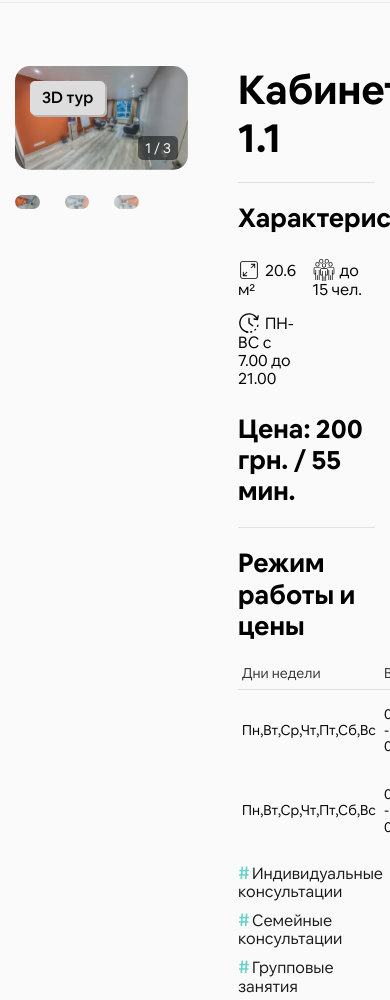
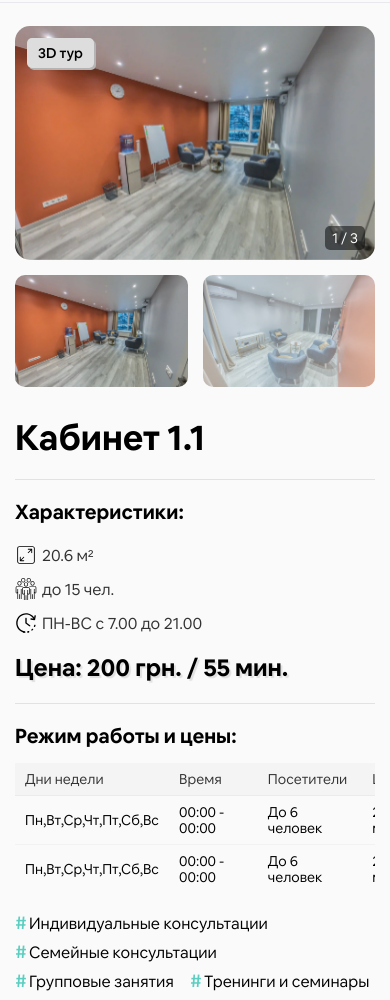
Before and after one commit to korichh/comfort-zone, a plain HTML site: page apartment.html in a window 390 px wide. Shown: the part 94-1094 px from the top of the page. Drawn offline with Linux system fonts and the light colour scheme.

Commit message:
apartment

```diff
--- a/apartment.html
+++ b/apartment.html
@@ -25,7 +25,7 @@
                 </div>
                 <ul class="menu">
                     <li class="menu-item"><a href="#kabinet">Кабинеты</a></li>
-                    <li class="menu-item"><a href="/price">Цены</a></li>
+                    <li class="menu-item"><a href="/price">Цены и оплата</a></li>
                     <li class="menu-item"><a href="/booking">Расписание</a></li>
                     <li class="menu-item"><a href="/rules">Правила</a></li>
                     <li class="menu-item"><a href="/about">О нас</a></li>
@@ -80,13 +80,13 @@
                         <div class="right">
                             <ul class="menu">
                                 <li class="menu-item"><a href="#kabinet">Кабинеты</a></li>
-                                <li class="menu-item"><a href="/price">Цены</a></li>
+                                <li class="menu-item"><a href="/price">Цены и оплата</a></li>
                                 <li class="menu-item"><a href="/booking">Расписание</a></li>
                                 <li class="menu-item"><a href="/rules">Правила</a></li>
                                 <li class="menu-item"><a href="/about">О нас</a></li>
                                 <li class="menu-item"><a href="/about">Контакты</a></li>
                             </ul>
-                            <a href="#" class="profile"></a>
+                            <a aria-label="go to profile page" href="#" class="profile"></a>
                             <button aria-label="open mobile" class="burger"><img src="img/icons/burger.svg" alt="icon burger" loading="lazy" width="40" height="40"></button>
                         </div>
                     </div>
@@ -122,7 +122,7 @@
                                 <h1>Кабинет 1.1</h1>
                                 <div class="columns">
                                     <div class="column">
-                                        <h2>Характеристики</h2>
+                                        <h2>Характеристики:</h2>
                                         <ul class="features apartment-features">
                                             <li class="square">20.6 м²</li>
                                             <li class="capacity">до 15 чел.</li>
@@ -131,8 +131,9 @@
                                         <h2 class="price">Цена: 200 грн. / 55 мин.</h2>
                                     </div>
                                     <div class="column">
-                                        <h2>Режим работы и цены</h2>
-                                        <table class="schedule">
+                                        <h2>Режим работы и цены:</h2>
+                                        <div class="schedule">
+                                            <table>
                                                 <thead>
                                                     <tr>
                                                         <th>Дни недели</th>
@@ -156,6 +157,7 @@
                                                     </tr>
                                                 </tbody>
                                             </table>
+                                        </div>
                                         <ul class="tags">
                                             <li><a href="#">Индивидуальные консультации</a></li>
                                             <li><a href="#">Семейные консультации</a></li>
@@ -165,6 +167,11 @@
                                             <li><a href="#">Воркшопы</a></li>
                                         </ul>
                                     </div>
+                                </div>
+                            </div>
+                        </div>
+                        <div class="bottom">
+                            <div class="columns">
                                 <div class="column">
                                     <h2>Удобства:</h2>
                                     <ul class="facilities apartment-facilities">
@@ -182,8 +189,8 @@
                                         <li class="chair">3 кресла</li>
                                         <li class="table-small">Журнальный столик</li>
                                         <li class="mirror">Зеркало</li>
+                                        <li class="projector">Проектор (переходники для подключения через HDMI, VGA, Apple, iPhone, Type C у администратора)</li>
                                         <li class="cooler">Кулер с водой</li>
-                                            <li class="projector">Проектор (переходники для подключения через HDMI, VGA, Apple, iPhone, Type C у администратора)</li>
                                         <li class="table-small">Столик под ноутбук</li>
                                         <li class="flipchart">Флипчарт с магнитно-маркерной поверхностью (без бумаги)</li>
                                         <li class="markers">Набор цветных маркеров</li>
@@ -205,20 +212,15 @@
                                         <li>Bluetooth-колонка</li>
                                     </ul>
                                 </div>
-                                </div>
-                            </div>
-                        </div>
-                        <div class="bottom">
-                            <div class="section">
-                                <h2>Описание</h2>
+                                <div class="column">
+                                    <h2>Описание:</h2>
                                     <p>Кабинет предназначен для проведения индивидуальных, семейных консультаций и групповых занятий. Может использоваться для проведения тренинов, семинаров и воркшопов.</p>
                                 </div>
-                            <div class="section">
-                                <h2>Календарь</h2>
-
+                                <div class="column">
+                                    <h2>Календарь:</h2>
                                 </div>
-                            <div class="section">
-                                <h2>Остальные кабинеты</h2>
+                                <div class="column">
+                                    <h2>Остальные кабинеты:</h2>
                                     <div class="office-list">
                                         <ul class="list">
                                             <li class="item">
@@ -312,6 +314,7 @@
                             </div>
                         </div>
                     </div>
+                </div>
             </section>
         </main>
         <footer class="footer">
--- a/css/main.css
+++ b/css/main.css
@@ -528,6 +528,14 @@ html {
         font-size: 32px;
     }
 }
+@media (max-width: 499.98px) {
+    .btn-tour {
+        top: 12px;
+        left: 12px;
+        padding: 7px 11px;
+        font-size: 14px;
+    }
+}
 
 .header {
     background-color: #fbfafa;
@@ -1508,7 +1516,7 @@ html {
 .office-list .swiper-slide::before {
     content: "";
     display: block;
-    padding-top: 70%;
+    padding-top: 65%;
 }
 .office-list .swiper-slide img {
     display: block;
@@ -1605,6 +1613,9 @@ html {
     }
     .office-filter .filter > label {
         width: 50%;
+    }
+    .office-list .inner {
+        border-radius: 15px;
     }
 }
 @media (max-width: 599.98px) {
@@ -1897,7 +1908,7 @@ html {
 .apartment .swiper-top .swiper-slide::before {
     content: "";
     display: block;
-    padding-top: 60%;
+    padding-top: 65%;
 }
 .apartment .swiper-top .swiper-slide img {
     position: absolute;
@@ -1945,7 +1956,7 @@ html {
 .apartment .swiper-thumbs .swiper-slide::before {
     content: "";
     display: block;
-    padding-top: 60%;
+    padding-top: 65%;
 }
 .apartment .swiper-thumbs .swiper-slide img {
     position: absolute;
@@ -1961,8 +1972,8 @@ html {
     font-size: 40px;
     line-height: 1.2;
 }
-.apartment h2 {
-    font-size: 26px;
+.apartment .column h2 {
+    font-size: 20px;
     line-height: 1.2;
     margin-bottom: 15px;
 }
@@ -1972,58 +1983,78 @@ html {
     padding-bottom: 20px;
     margin-bottom: 20px;
 }
-.apartment .top .features,
-.apartment .top .facilities {
-    padding: 10px 0;
-}
-.apartment .top .price {
+.apartment .column > .features,
+.apartment .column > .facilities,
+.apartment .column > .tags {
+    padding: 5px 0;
+}
+.apartment .column > .features li,
+.apartment .column > .facilities li,
+.apartment .column > .tags li {
+    color: rgba(0, 0, 0, 0.8);
+}
+.apartment .bottom .column > .features li,
+.apartment .bottom .column > .facilities li {
+    width: 33.333%;
+}
+.apartment .column > .price {
     margin-bottom: 0 !important;
     margin-top: 15px;
-}
-.apartment .top .schedule {
+    font-size: 28px;
+    text-shadow: 2px 2px 1px rgba(0, 0, 0, 0.1);
+}
+.apartment .column .schedule {
+    width: 100%;
+    margin: 15px 0;
     font-size: 14px;
-    width: 100%;
-    color: #000;
-    margin-bottom: 12px;
+    overflow-x: auto;
+}
+.apartment .column .schedule table {
     text-align: left;
     border: none;
     border-collapse: collapse;
-}
-.apartment .top .schedule th,
-.apartment .top .schedule td {
-    padding: 8px 4px;
-}
-.apartment .top .schedule th {
+    width: 100%;
+    color: #000;
+    min-width: 450px;
+}
+.apartment .column .schedule th,
+.apartment .column .schedule td {
+    padding: 8px 10px;
+}
+.apartment .column .schedule th {
     font-weight: 400;
     opacity: 0.8;
-    border-bottom: 1px solid rgba(0, 0, 0, 0.05);
-}
-.apartment .top .tags {
+    border-bottom: 1px solid rgba(0, 0, 0, 0.06);
+    background-color: rgba(0, 0, 0, 0.03);
+}
+.apartment .column .schedule tr:not(:last-child) td {
+    border-bottom: 1px solid rgba(0, 0, 0, 0.03);
+}
+.apartment .column .tags {
     display: flex;
     flex-wrap: wrap;
     justify-content: flex-start;
     align-items: flex-start;
     margin: -4px -8px;
 }
-.apartment .top .tags a {
+.apartment .column .tags a {
     display: inline-block;
     color: #000;
     text-decoration: none;
-    opacity: 0.9;
     padding: 4px 8px;
 }
-.apartment .top .tags a::before {
+.apartment .column .tags a::before {
     content: "#";
     font-size: 18px;
     font-weight: 600;
     padding-right: 2px;
     color: rgb(91, 206, 193);
 }
-.apartment .top .tags a:hover {
+.apartment .column .tags a:hover {
     text-decoration: underline;
 }
 .apartment .bottom h2 {
-    margin-bottom: 20px;
+    font-size: 28px;
 }
 .apartment .section:not(:last-child) {
     margin-bottom: 40px;
@@ -2031,8 +2062,65 @@ html {
 .apartment .section p {
     opacity: 0.8;
 }
+@media (max-width: 1199.98px) {
+    .apartment .top .images {
+        padding-right: 20px;
+    }
+    .apartment .top .content {
+        padding-left: 20px;
+    }
+}
 @media (max-width: 991.98px) {
+    .apartment {
+        padding: 20px 0 40px;
+    }
+    .apartment .top {
+        flex-direction: column;
+        margin-bottom: 0;
+    }
+    .apartment .top .images {
+        width: 100%;
+        padding-right: 0;
+        padding-bottom: 30px;
+    }
+    .apartment .top .content {
+        width: 100%;
+        padding-left: 0;
+    }
     .apartment .btn-tour {
         opacity: 1;
     }
-}
+    .apartment .top .column {
+        border-bottom: 1px solid rgb(225, 226, 228);
+        padding-bottom: 20px;
+        margin-bottom: 20px;
+    }
+    .apartment .bottom h2 {
+        font-size: 20px;
+    }
+    .apartment .column > .features li,
+    .apartment .column > .facilities li {
+        width: 33.333%;
+    }
+}
+@media (max-width: 767.98px) {
+    .apartment h1 {
+        font-size: 35px;
+    }
+    .apartment .column > .price {
+        font-size: 24px;
+    }
+    .apartment .swiper-top {
+        margin-bottom: 15px;
+    }
+    .apartment .column > .features li,
+    .apartment .column > .facilities li {
+        width: 50% !important;
+    }
+}
+@media (max-width: 499.98px) {
+    .apartment .column > .features li,
+    .apartment .column > .facilities li {
+        width: 100% !important;
+    }
+}
--- a/js/main.js
+++ b/js/main.js
@@ -54,10 +54,20 @@ const main = function () {
         const officeSwiperSelectors = apartment.querySelectorAll('.office-list .swiper')
 
         const thumbs = new Swiper(thumbsSelector, {
-            spaceBetween: 25,
-            slidesPerView: 4,
+            spaceBetween: 15,
+            slidesPerView: 2,
             freeMode: true,
             watchSlidesProgress: true,
+            breakpoints: {
+                499.98: {
+                    slidesPerView: 3,
+                    spaceBetween: 15,
+                },
+                767.98: {
+                    slidesPerView: 4,
+                    spaceBetween: 25,
+                }
+            }
         })
 
         const swiper = new Swiper(swiperSelector, {
```
Also changed, not shown: index.html (+2 -2 lines). Lines whose indentation alone changed are shown as unchanged.
